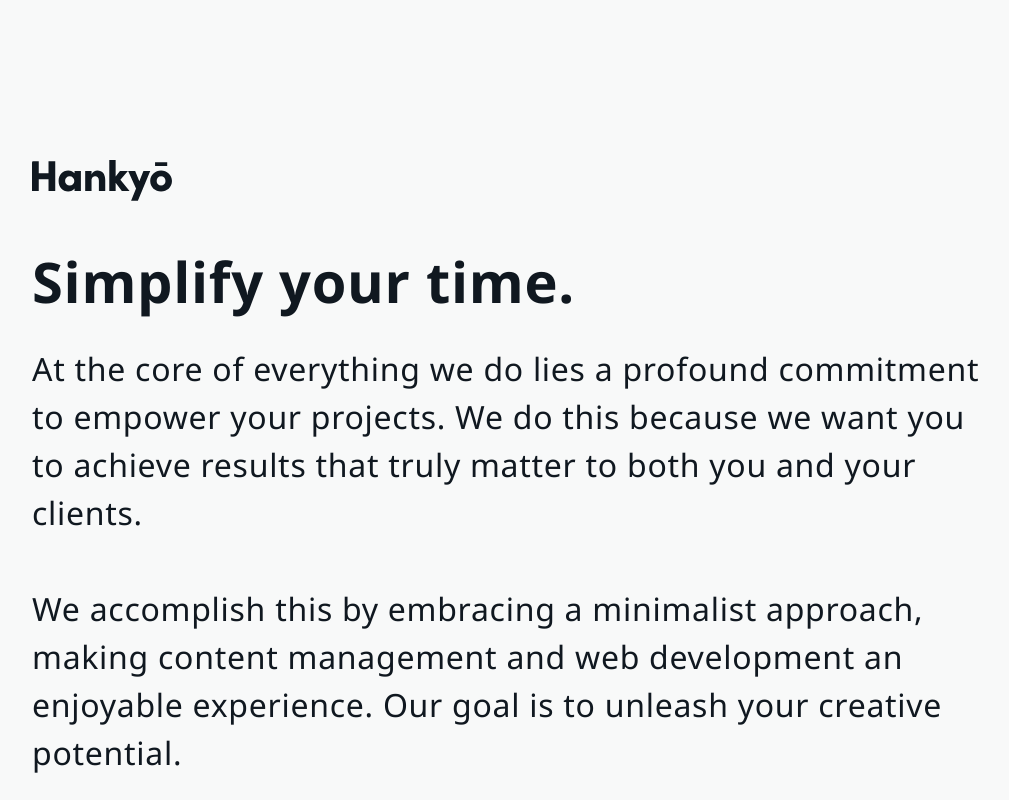
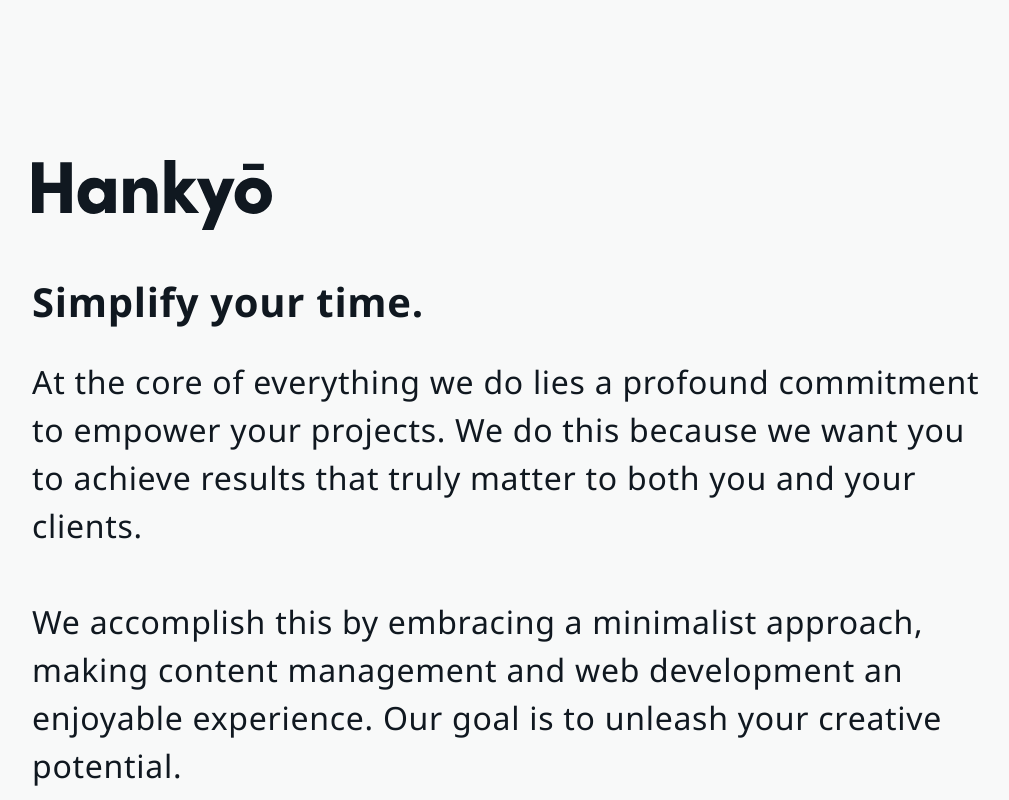
Before and after one commit to tonydefaria/withhankyo, a Next.js app: page / in a window 1280 px wide. Shown: the top 800 px of the page, without its empty margins (8-1017 px from the left). Built offline with nearby package versions, Linux system fonts and the light colour scheme; a web font is replaced by a local one.

Commit message:
change fonts

```diff
--- a/package.json
+++ b/package.json
@@ -10,7 +10,7 @@
     "lint": "next lint"
   },
   "dependencies": {
-    "caniuse-lite": "^1.0.30001539",
+    "caniuse-lite": "^1.0.30001540",
     "next": "latest",
     "next-sitemap": "^4.2.3",
     "react": "^18.2.0",
--- a/styles/components/_brand.scss
+++ b/styles/components/_brand.scss
@@ -12,7 +12,7 @@ $class: "brand";
     width: 100%;
     .#{$class}-item {
       float: left;
-      width: 140px;
+      width: 240px;
     }
   }
 }
@@ -23,7 +23,7 @@ $class: "brand";
   .#{$class} {
     .#{$class}-box {
       .#{$class}-item {
-        width: 112px;
+        width: 140px;
       }
     }
   }
--- a/styles/globals/_writer.scss
+++ b/styles/globals/_writer.scss
@@ -19,7 +19,7 @@ $class: "writer";
     }
   }
 
-  h1 { @include header-size-xxl; margin: 0 0 32px; }
+  h1 { @include header-size-xl; margin: 0 0 32px; }
   h2 { @include header-size-xl; margin: 0 0 24px; }
   h3 { @include header-size-l; margin: 0 0 20px; }
   h4 { @include header-size-m; margin: 0 0 16px; }
--- a/styles/variables/_fonts.scss
+++ b/styles/variables/_fonts.scss
@@ -7,5 +7,5 @@
 
 // Adobe Fonts
 $mono: "Courier New", Courier, monospace !default;
-$sans: sofia-pro, "Segoe UI", Tahoma, Verdana, sans-serif !default;
+$sans: "aktiv-grotesk", "Segoe UI", Tahoma, Verdana, sans-serif !default;
 $serif: Times, Georgia, serif !default;
```
Also changed, not shown: components/newsletter_component.js (added), 1 other file (tests, documents, lock files or other folders).
